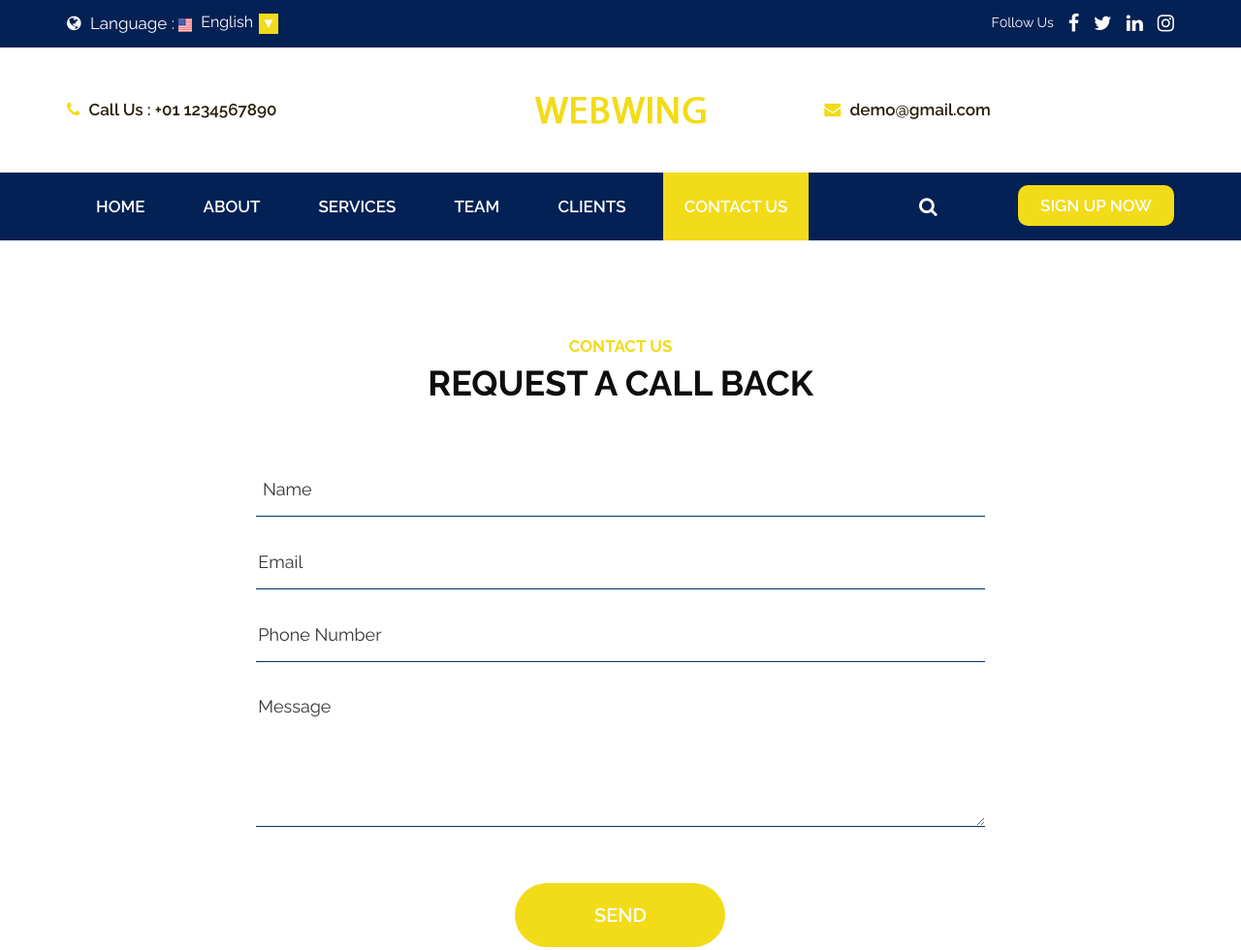
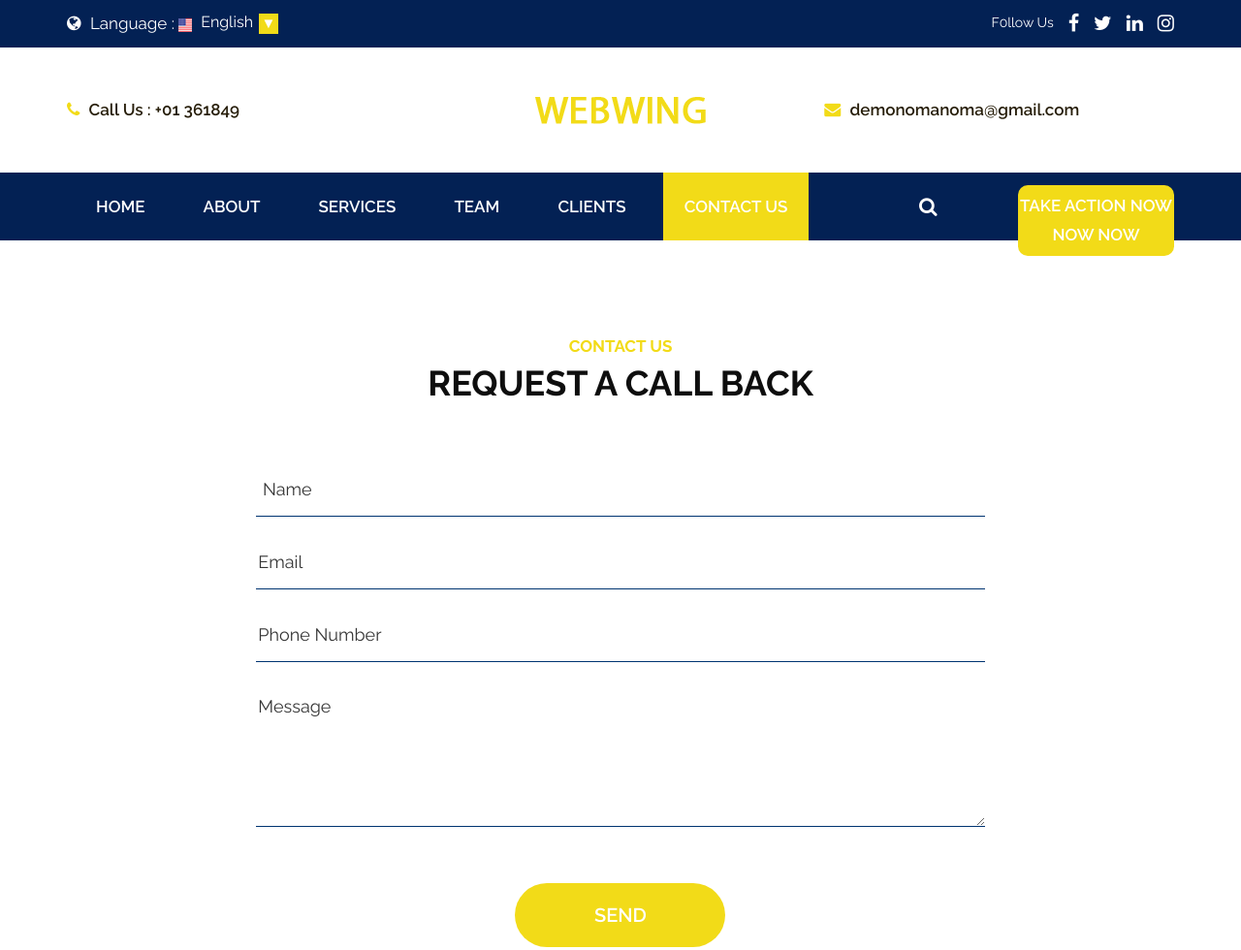
Before and after one commit to LolaNeh/Web-consulting-, a plain HTML site: page contact.html in a window 1280 px wide. Shown: the top 980 px of the page at 97% size. Drawn offline with nearby package versions, Linux system fonts and the light colour scheme.

Commit message:
feature branch

```diff
--- a/contact.html
+++ b/contact.html
@@ -82,7 +82,7 @@
                   <div class="row d_flex">
                      <div class="col-md-4 col-sm-4 d_none">
                         <ul class="conta_icon">
-                           <li><a href="#"><i class="fa fa-phone" aria-hidden="true"></i> Call Us : +01 1234567890</a> </li>
+                           <li><a href="#"><i class="fa fa-phone" aria-hidden="true"></i> Call Us : +01 361849</a> </li>
                         </ul>
                      </div>
                      <div class="col-md-4 col-sm-4 " >
@@ -90,7 +90,7 @@
                      </div>
                      <div class="col-md-4 col-sm-4 d_none">
                         <ul class="conta_icon ">
-                           <li><a href="#"><i class="fa fa-envelope" aria-hidden="true"></i> demo@gmail.com</a> </li>
+                           <li><a href="#"><i class="fa fa-envelope" aria-hidden="true"></i> demonomanoma@gmail.com</a> </li>
                         </ul>
                      </div>
                   </div>
@@ -131,7 +131,7 @@
                      <div class="col-md-3 col-sm-5 d_none">
                         <ul class="sign">
                            <li><a href="#"><i class="fa fa-search" aria-hidden="true"></i></a></li>
-                           <li><a class="sign_btn" href="#">sign up now</a></li>
+                           <li><a class="sign_btn" href="#">Take action now now now </a></li>
                         </ul>
                      </div>
                   </div>
```
